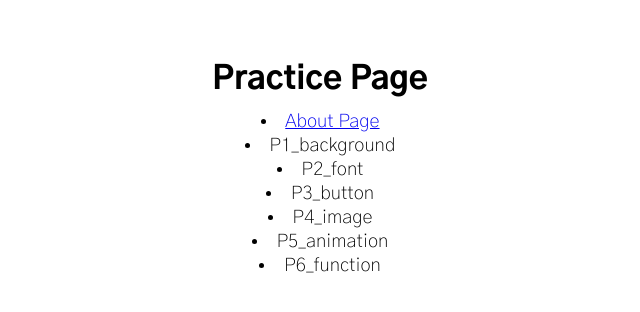
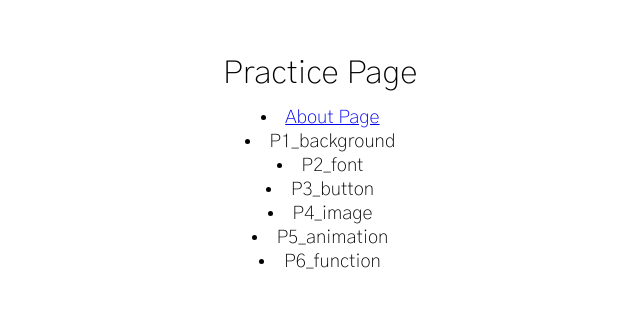
Before and after one commit to gnoblee/gnoblee-GB_Practice1, a plain HTML site: page index.html in a window 1280 px wide. Shown: the part 234-546 px from the top of the page, without its empty margins (318-958 px from the left). Drawn offline with Linux system fonts and the light colour scheme.

Commit message:
Update main.css

```diff
--- a/main.css
+++ b/main.css
@@ -33,14 +33,6 @@ html{
 }
 
 
-h1{
-  display: block;
-  text-align: center;
-  font-weight: 800;
-  margin-top: 15%;
-  margin-bottom: 5%;
-}
-
 
 
 p{
```
